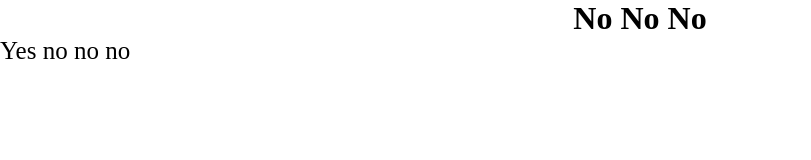
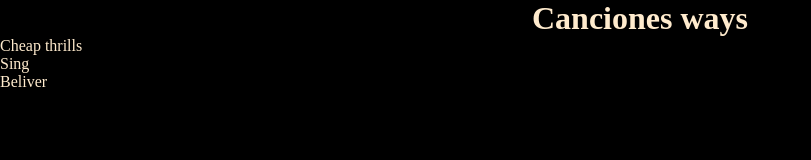
Before and after one commit to Sebastian-Hernandez-Minano/Blog, a plain HTML site: page index.html in a window 1280 px wide. Shown: the whole page, without its empty margins (0-811 px from the left). Drawn offline with Linux system fonts and the light colour scheme; files that its build step writes are made by us from their sources.

Commit message:
version_2

```diff
--- a/index.html
+++ b/index.html
@@ -2,10 +2,14 @@
     <head>
         <meta charset="utf-8">
         <title>Hola mundo</title>
-        <link rel="stylesheet" href="diseño.css">
+        <link rel="stylesheet" href="programacion/diseño.css">
     </head>
     <body>
-        <h1>No No No</h1>
-        <p>Yes no no no</p>
+        <h1>Canciones ways</h1>
+        <ul>
+            <li>Cheap thrills</li>
+            <li>Sing</li>
+            <li>Beliver</li>
+        </ul>
     </body>
 </html>
--- a/programacion/diseño.css
+++ b/programacion/diseño.css
@@ -10,3 +10,8 @@ h1{
 p{
     font-size: 25px;
 }
+
+body{
+    background-color: black;
+    color: blanchedalmond;
+}
```
Also changed, not shown: biografia.txt.
